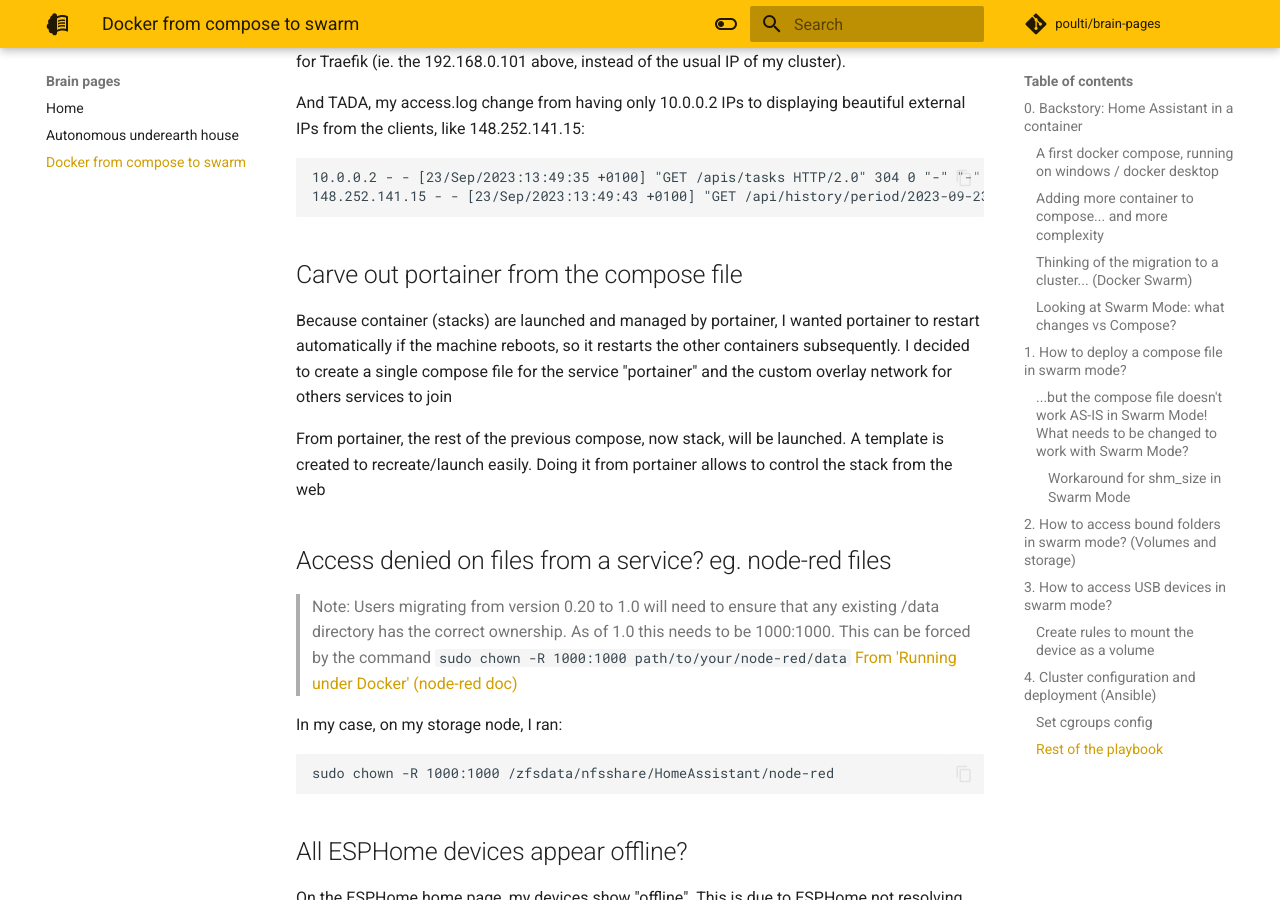
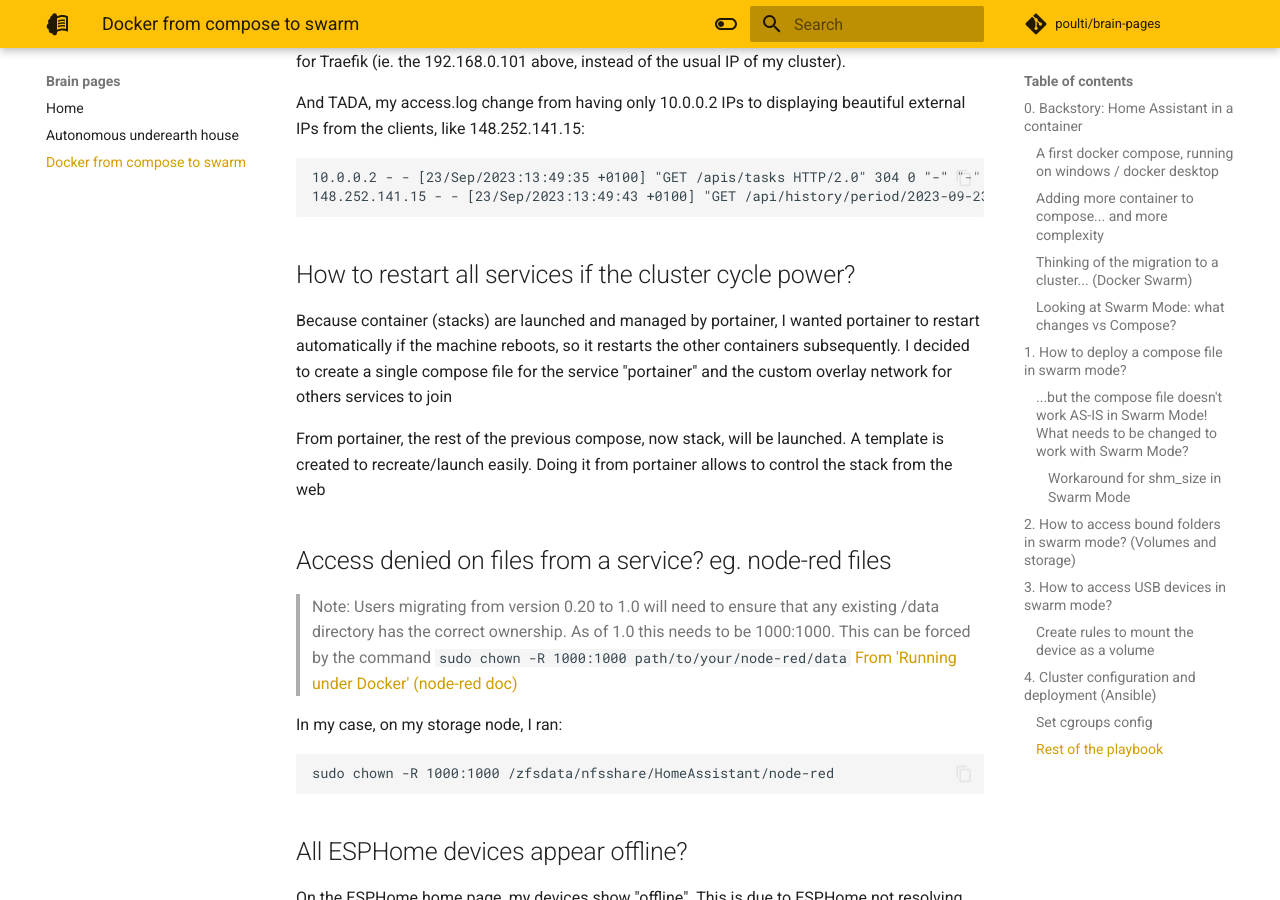
Before and after one commit to poulti/brain-pages, an MkDocs documentation site: the page built from docs/docker-from-compose-to-swarm.md, in a window 1280 px wide and 900 px high, scrolled down 15244 px. Built offline with MkDocs 1.6.1 and Material for MkDocs 9.7.7, drawn with Linux system fonts in a browser that asks for light colours; comment, search, counter and statistics services are not loaded.

Commit message:
Change carve out portainer title to a question

````diff
--- a/docs/docker-from-compose-to-swarm.md
+++ b/docs/docker-from-compose-to-swarm.md
@@ -553,7 +553,7 @@
 ```
 
 
-## Carve out portainer from the compose file
+## How to restart all services if the cluster cycle power?
 
 Because container (stacks) are launched and managed by portainer, I wanted portainer to restart automatically if the machine reboots, so it restarts the other containers subsequently.
 I decided to create a single compose file for the service "portainer" and the custom overlay network for others services to join
````
